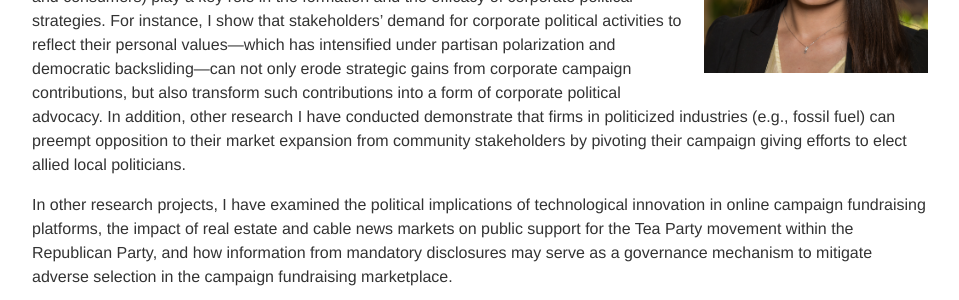
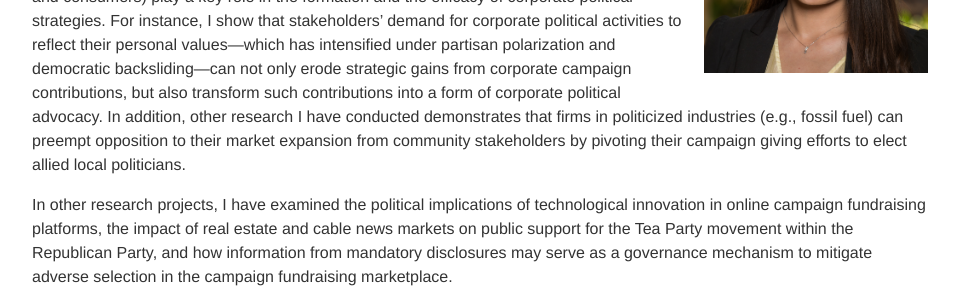
Before and after one commit to zhaoliresearch/zhaoliresearch.github.io, a Jekyll site: the page built from index.html, in a window 1280 px wide. Shown: the part 271-571 px from the top of the page, without its empty margins (160-1119 px from the left). Built offline with Jekyll 4.4.1, drawn with Linux system fonts in a browser that asks for light colours; some of the changed text lies outside the part shown.

Commit message:
Update index.html

```diff
--- a/index.html
+++ b/index.html
@@ -9,7 +9,7 @@ title: Zhao Li, Ph.D.
 
 	<p><img src="headshot/Zhao Li_headshot.jpg" alt="Headshot" style="width:25%;height:25%;margin-left:15px;margin-bottom:15px;float:right;">I am an Assistant Professor of Politics and Public Affairs at Princeton University, and I received my PhD in Business Administration (Political Economics) from Stanford Graduate School of Business. I primarily study campaign finance and business influence in American politics. </p>
 
-	<p>One dominant theme in my research is that stakeholders (e.g., employees, shareholders, and consumers) play a key role in the formation and the efficacy of corporate political strategies. For instance, I show that stakeholders’ demand for corporate political activities to reflect their personal values—which has intensified under partisan polarization and democratic backsliding—can not only erode strategic gains from corporate campaign contributions, but also transform such contributions into a form of corporate political advocacy. In addition, other research I have conducted demonstrate that firms in politicized industries (e.g., fossil fuel) can preempt opposition to their market expansion from community stakeholders by pivoting their campaign giving efforts to elect allied local politicians.</p>
+	<p>One dominant theme in my research is that stakeholders (e.g., employees, shareholders, and consumers) play a key role in the formation and the efficacy of corporate political strategies. For instance, I show that stakeholders’ demand for corporate political activities to reflect their personal values—which has intensified under partisan polarization and democratic backsliding—can not only erode strategic gains from corporate campaign contributions, but also transform such contributions into a form of corporate political advocacy. In addition, other research I have conducted demonstrates that firms in politicized industries (e.g., fossil fuel) can preempt opposition to their market expansion from community stakeholders by pivoting their campaign giving efforts to elect allied local politicians.</p>
 
 	<p>In other research projects, I have examined the political implications of technological innovation in online campaign fundraising platforms, the impact of real estate and cable news markets on public support for the Tea Party movement within the Republican Party, and how information from mandatory disclosures may serve as a governance mechanism to mitigate adverse selection in the campaign fundraising marketplace.</p>
 
```
